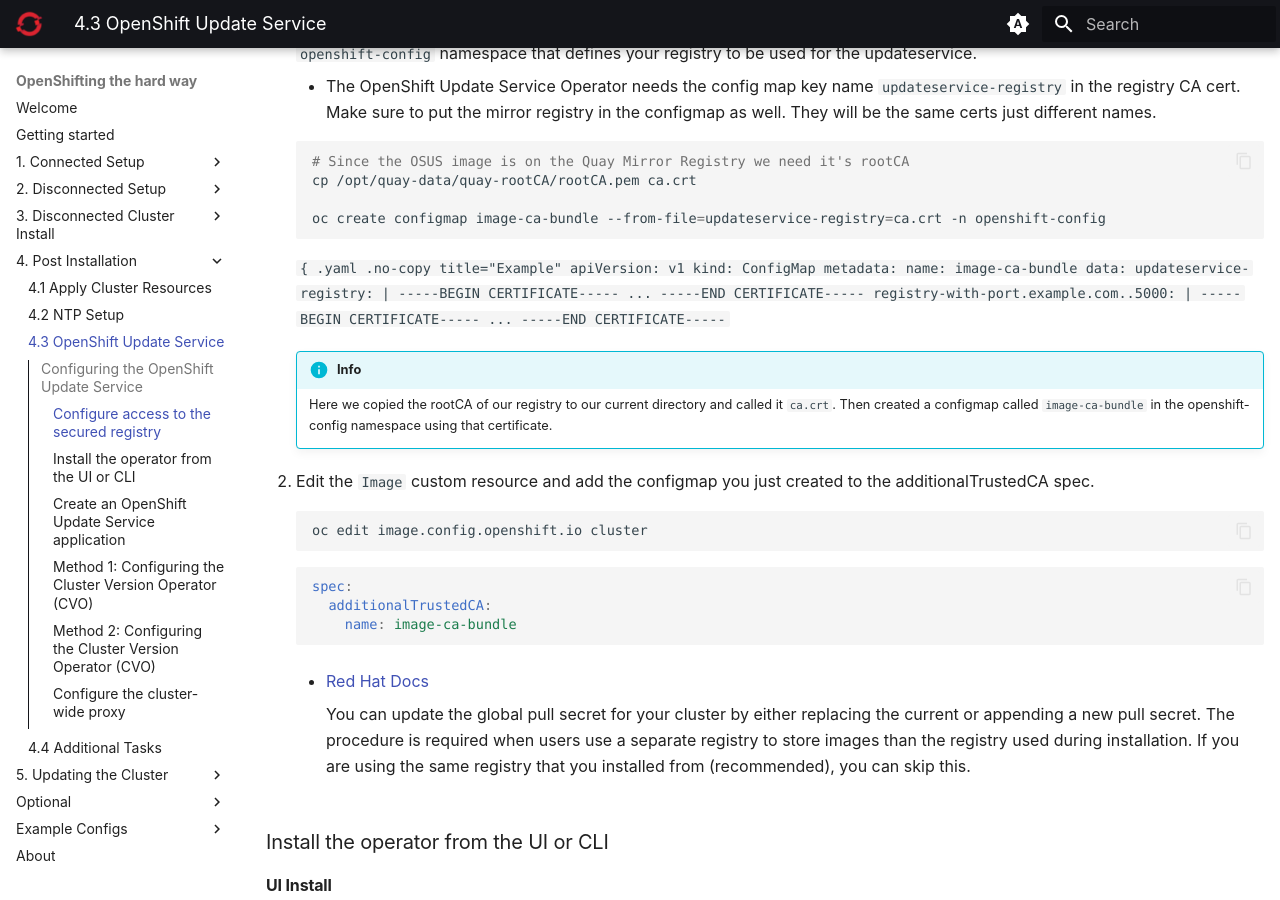
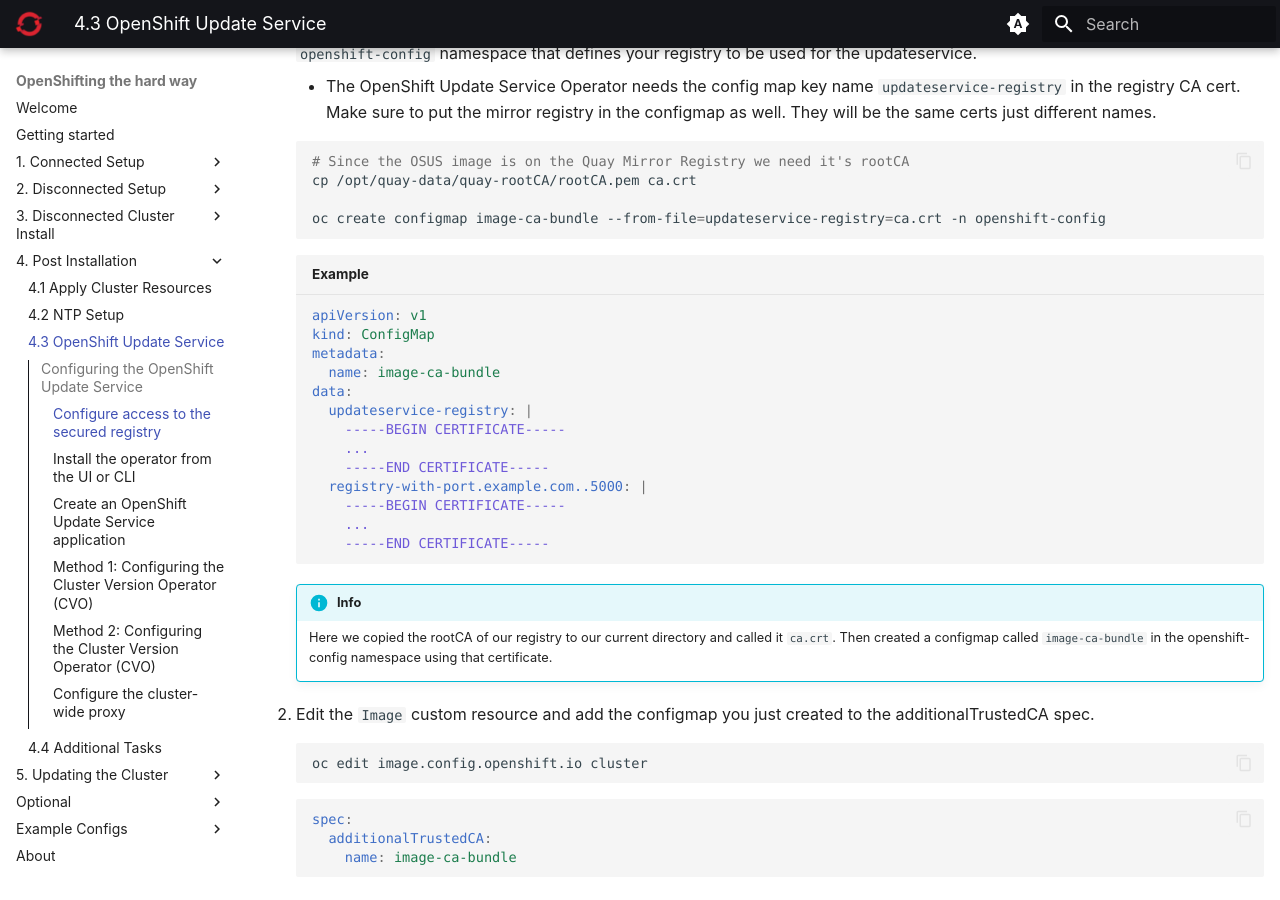
Before and after one commit to yojoshb/disco-docs, an MkDocs documentation site: the page built from docs/postinstall/osus.md, in a window 1280 px wide and 900 px high, scrolled down 863 px. Built offline with MkDocs 1.6.1 and Material for MkDocs 9.7.7, drawn with Linux system fonts in a browser that asks for light colours; plug-ins that fetch from the network failed and are left out.

Commit message:
formatting fix

````diff
--- a/docs/postinstall/osus.md
+++ b/docs/postinstall/osus.md
@@ -33,7 +33,7 @@
       oc create configmap image-ca-bundle --from-file=updateservice-registry=ca.crt -n openshift-config
       ```
 
-      ```{ .yaml .no-copy title="Example"
+      ```{ .yaml .no-copy title="Example" }
       apiVersion: v1
       kind: ConfigMap
       metadata:
````
